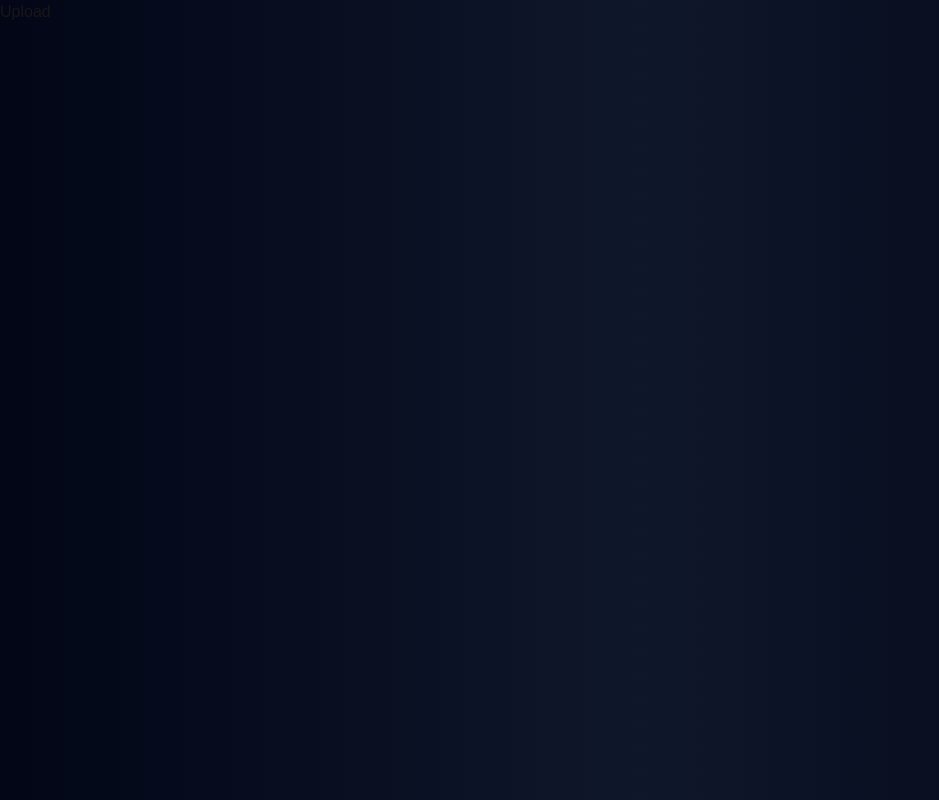
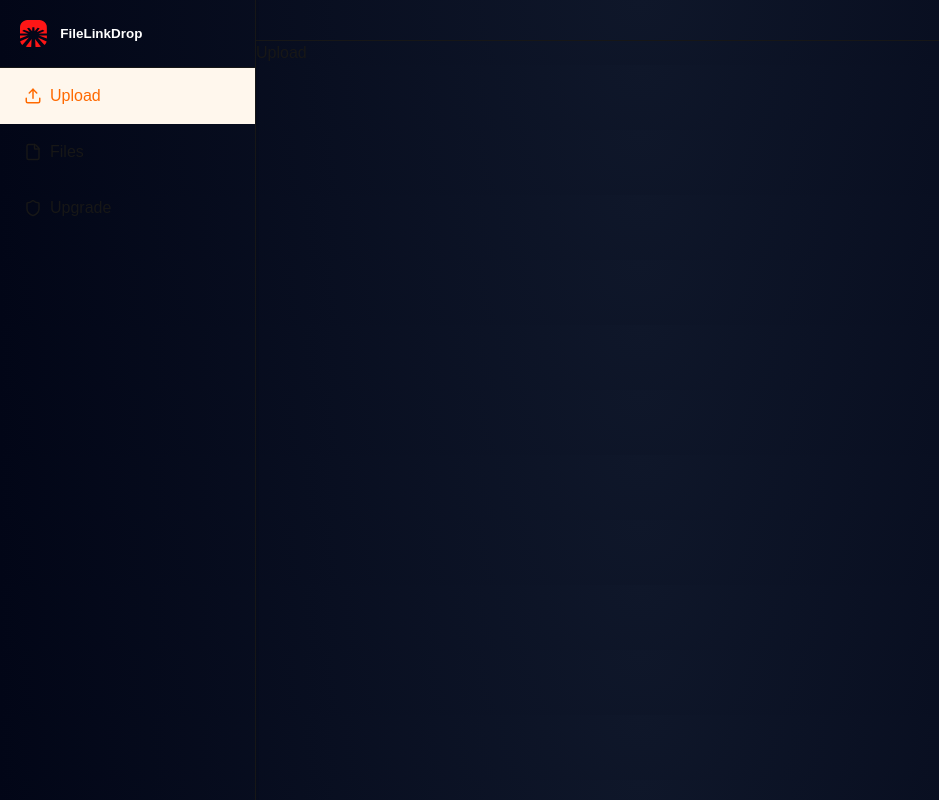
Before and after one commit to Bharadhwaj-Naik/FileLinkDrop, a Next.js app in the folder filelinkdrop/: page /upload in a window 1280 px wide. Shown: the whole page, without its empty margins (0-939 px from the left). Built offline with nearby package versions, Linux system fonts and the light colour scheme.

Commit message:
Side Navigation Bar Segment is DONE

```diff
--- /dev/null
+++ b/filelinkdrop/app/(dashboard)/_components/SideNav.js
@@ -0,0 +1,113 @@
+// "use client"
+// import { File, Shield, Upload, UploadIcon } from 'lucide-react'
+// import Image from 'next/image'
+// import React, { act, useState } from 'react'
+
+// function SideNav() {
+//     const menuList = [
+//         {
+//             id: 1,
+//             name: 'Upload',
+//             icon: UploadIcon,
+//             path: '/upload'
+//         },
+//         {
+//             id: 2,
+//             name: 'Files',
+//             icon: File,
+//             path: '/files'
+//         },
+//         {
+//             id: 3,
+//             name: 'Upgrade',
+//             icon: Shield,
+//             path: '/upgrade'
+//         }
+//     ]
+//     const [activeIndex, setActiveIndex] = useState(0);
+//     return (
+//         <div className='shadow-sm border-r h-full'>
+//             <div className='p-5 border-b'>
+//                 <Image src='../logo.svg' width={1000} height={400} />
+//             </div>
+//             <div className='flex flex-col float-left'>
+//                 {menuList.map((item, index) => (
+//                     <button className={`flex gap-2 p-4 px-6 hover:bg-pink-600 w-full ${activeIndex === index ? " text-orange-500" : ""
+//                         }`}
+//                     onClick={()=>setActiveIndex(index)}>
+//                         <item.icon/>
+//                         <h2>{item.name}</h2>
+//                     </button>
+//                 ))}
+//             </div>
+//         </div>
+
+//     )
+// }
+
+// export default SideNav
+
+
+"use client"
+import { File, Shield, UploadIcon } from 'lucide-react'
+import Image from 'next/image'
+import React, { useState } from 'react'
+
+function SideNav() {
+
+  const menuList = [
+    {
+      id: 1,
+      name: 'Upload',
+      icon: UploadIcon,
+      path: '/upload'
+    },
+    {
+      id: 2,
+      name: 'Files',
+      icon: File,
+      path: '/files'
+    },
+    {
+      id: 3,
+      name: 'Upgrade',
+      icon: Shield,
+      path: '/upgrade'
+    }
+  ]
+
+  const [activeIndex, setActiveIndex] = useState(0)
+
+  return (
+    <div className="shadow-sm border-r h-full">
+
+      <div className="p-5 border-b">
+        <Image
+          src="/logo.svg"
+          width={380}
+          height={100}
+          alt="logo"
+        />
+      </div>
+
+      <div className="flex flex-col">
+
+        {menuList.map((item, index) => (
+          <button
+            key={item.id}
+            onClick={() => setActiveIndex(index)}
+            className={`flex items-center gap-2 p-4 px-6 hover:bg-pink-600 w-full transition-colors
+            ${activeIndex === index ? "text-orange-500 bg-orange-50" : ""}`}
+          >
+            <item.icon size={18} />
+            <h2>{item.name}</h2>
+          </button>
+        ))}
+
+      </div>
+
+    </div>
+  )
+}
+
+export default SideNav
--- /dev/null
+++ b/filelinkdrop/app/(dashboard)/_components/TopHeader.js
@@ -0,0 +1,46 @@
+// import { UserButton } from '@clerk/nextjs'
+// import { AlignJustify } from 'lucide-react'
+// import Image from 'next/image'
+// import React from 'react'
+
+// function TopHeader() {
+//   return (
+//     <div className='flex p-5 border-b items-center justify-between md:justify-end'>
+//       <AlignJustify className='md:hidden'/>
+//       <Image src='/logo.svg' width={300} height={400} className='md:hidden' alt="logo"/>
+//       <UserButton />
+//     </div>
+//   )
+// }
+
+// export default TopHeader
+import { UserButton } from '@clerk/nextjs'
+import { AlignJustify } from 'lucide-react'
+import Image from 'next/image'
+import React from 'react'
+
+function TopHeader({ toggleSidebar }) {
+  return (
+    <div className='flex p-5 border-b items-center justify-between md:justify-end'>
+
+      <AlignJustify
+        className='md:hidden cursor-pointer'
+        size={28}
+        onClick={toggleSidebar}
+      />
+
+      <Image
+        src='/logo.svg'
+        width={300}
+        height={400}
+        className='md:hidden'
+        alt="logo"
+      />
+
+      <UserButton />
+
+    </div>
+  )
+}
+
+export default TopHeader
--- a/filelinkdrop/app/(dashboard)/layout.js
+++ b/filelinkdrop/app/(dashboard)/layout.js
@@ -1,11 +1,54 @@
-import React from 'react'
+// import React from 'react'
+// import SideNav from './_components/SideNav'
+// import TopHeader from './_components/TopHeader'
 
-function layout({children}) {
+// function layout({children}) {
+//   return (
+//     <div>
+//         <div className=' h-full md: w-64 flex-col fixed inset-y-0 z-50 md:flex hidden'>
+//             <SideNav/>
+//         </div>
+//         <div className='md:ml-64'>
+//             <TopHeader/>
+//             {children}
+//         </div>
+
+//     </div>
+//   )
+// }
+
+// export default layout
+
+
+"use client"
+import React, { useState } from 'react'
+import SideNav from './_components/SideNav'
+import TopHeader from './_components/TopHeader'
+
+function Layout({ children }) {
+
+  const [open, setOpen] = useState(false)
+
   return (
     <div>
-      {children}
+
+      {/* Sidebar */}
+      <div
+        className={`h-full w-64 flex-col fixed inset-y-0 z-50
+        ${open ? "flex" : "hidden"}
+        md:flex`}
+      >
+        <SideNav />
+      </div>
+
+      {/* Main content */}
+      <div className="md:ml-64">
+        <TopHeader toggleSidebar={() => setOpen(!open)} />
+        {children}
+      </div>
+
     </div>
   )
 }
 
-export default layout
+export default Layout
--- a/filelinkdrop/package.json
+++ b/filelinkdrop/package.json
@@ -9,6 +9,7 @@
   },
   "dependencies": {
     "@clerk/nextjs": "^7.0.4",
+    "lucide-react": "^0.577.0",
     "next": "16.1.6",
     "react": "19.2.3",
     "react-dom": "19.2.3"
```
Also changed, not shown: 1 other file (tests, documents, lock files or other folders).
